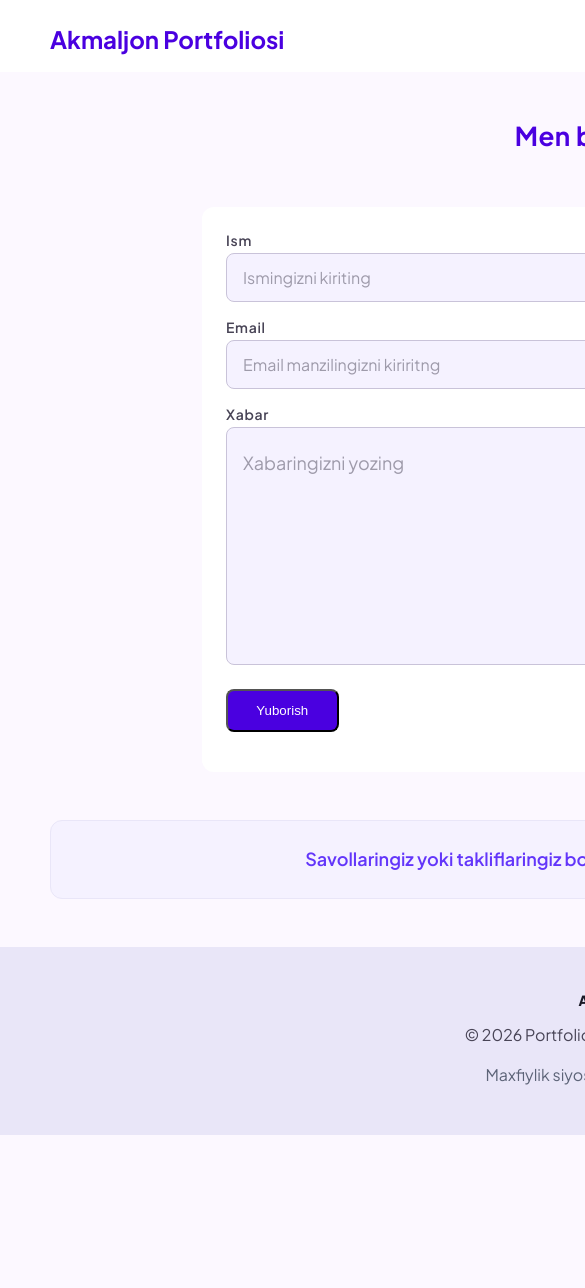
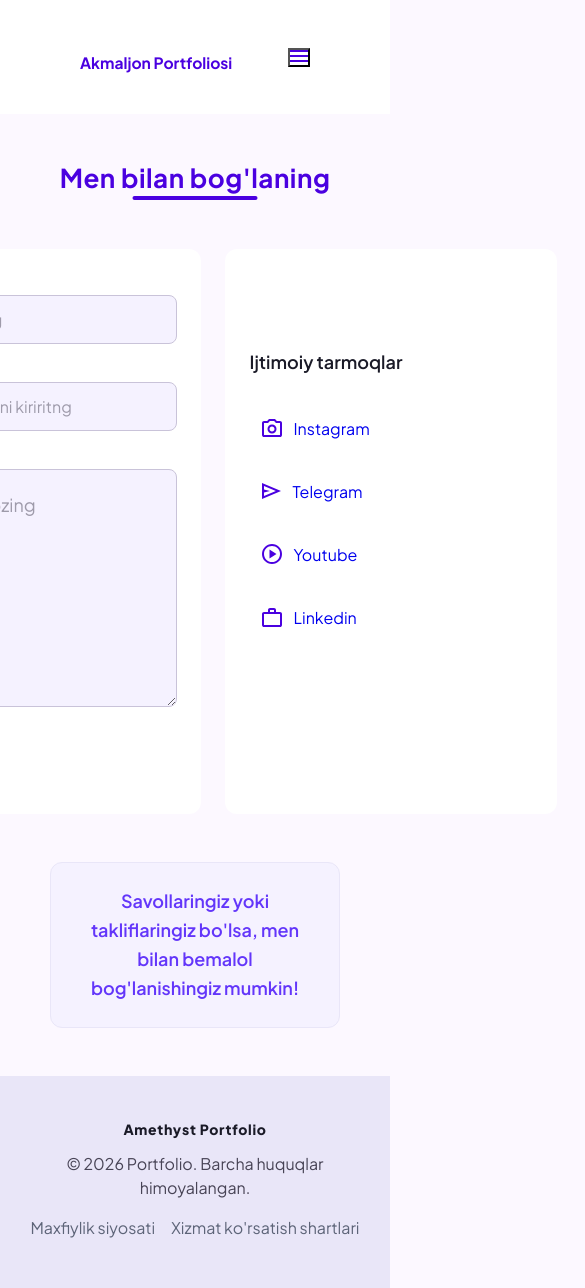
Before and after one commit to akmaljonburibekov/vanilla_loyiham, a plain HTML site: page pages/contact/contact.html in a window 390 px wide. Shown: the top 1288 px of the page, 585 px wide, since content can reach past the window. Before the commit the page ends 1135 px from the top, so only its background shows below. Drawn offline with Linux system fonts and the light colour scheme.

Commit message:
Asosiy va Men haqimda sahifalari responsive qilindi

```diff
--- a/global.css
+++ b/global.css
@@ -20,30 +20,34 @@
   text-decoration: none;
 }
 
+
 .container {
-  min-width: 1200px;
+  max-width: 1300px;
   margin: 0 auto;
   padding: 0 50px;
 }
 
 /* HEADER START */
 .header {
+  background-color: #fff;
+}
+
+.headerWrapper {
   display: flex;
   justify-content: space-between;
   align-items: center;
   padding-top: 16px;
   padding-bottom: 16px;
-  background-color: #fff;
 }
 
 .header h1 a {
   font-weight: 700;
-  font-size: 24px;
+  font-size: clamp(14px, 4vw, 24px);
   line-height: 31.2px;
   color: #4A00E0;
 }
 
-.header button {
+.hireMe {
   padding: 8px 16px;
   border: none;
   border-radius: 8px;
@@ -70,18 +74,20 @@
 .hamburger {
   display: none;
 }
-
 /* HEADER END */
 
 
 /* FOOTER START */
 .footer {
+  background-color: #E9E6F8;
+}
+
+.footerWrapper {
   display: flex;
   flex-direction: column;
   align-items: center;
   padding-top: 46px;
   padding-bottom: 48px;
-  background-color: #E9E6F8;
 }
 
 .footerTitle {
@@ -113,5 +119,45 @@
   line-height: 24px;
   color: #5D6478;
 }
+/* FOOTER END */
 
-/* FOOTER END */
+
+
+/* RESPONSIVE */
+@media (max-width: 768px) {
+  .header {
+    position: relative;
+    padding: 20px 30px;
+  }
+
+  .navbar {
+    display: none;
+    position: absolute;
+    right: 48px;
+    top: 50px;
+    border: 1px solid #E3E0F2;
+    flex-direction: column;
+    gap: 25px;
+    background-color: #fff;
+    max-width: 100px;
+    width: 100%;
+    padding: 20px;
+  }
+
+  .hireMe {
+    display: none;
+  }
+
+  .hamburger {
+    display: block;
+    background-color: transparent;
+  }
+
+  .footer {
+    padding: 0 20px;
+  }
+
+  .footerWrapper {
+    text-align: center;
+  }
+}
--- a/pages/about/about.css
+++ b/pages/about/about.css
@@ -6,7 +6,7 @@
 
 .aboutMe h1 {
   font-weight: 700;
-  font-size: 32px;
+  font-size: clamp(20px, 4vw, 32px);
   line-height: 38.4px;
   letter-spacing: -0.64px;
   color: #1A1A27;
@@ -15,7 +15,7 @@
 
 .aboutMe p {
   font-weight: 400;
-  font-size: 18px;
+  font-size: clamp(14px, 4vw, 18px);
   line-height: 28.8px;
   color: #484456;
 }
@@ -31,14 +31,14 @@
 
 .heroAboutTitle {
   font-weight: 700;
-  font-size: 24px;
+  font-size: clamp(18px, 4vw, 24px);
   line-height: 31.2px;
   color: #4A00E0;
 }
 
 .heroAboutSubTitle {
   font-weight: 600;
-  font-size: 14px;
+  font-size: clamp(14px, 4vw, 18px);
   line-height: 14px;
   letter-spacing: 0.7px;
   color: #575E72;
@@ -47,7 +47,7 @@
 
 .heroAboutDescription {
   font-weight: 400;
-  font-size: 16px;
+  font-size: clamp(14px, 4vw, 16px);
   line-height: 26px;
   color: #484456;
   margin-top: 4px;
@@ -55,8 +55,7 @@
 
 .myHobbiesTitle {
   font-weight: 600;
-  font-size: 18px;
-  line-height: 25.2px;
+  font-size: (12px, 4vw, 18px);
   color: #1A1A27;
 }
 
@@ -68,9 +67,14 @@
   border-radius: 12px;
 }
 
+.aboutContent img {
+  max-width: 190px;
+  width: 100%;
+}
+
 .aboutContent h1 {
   font-weight: 700;
-  font-size: 24px;
+  font-size: clamp(20px, 4vw, 24px);
   line-height: 31.2px;
   color: #4A00E0;
   margin-bottom: 4px;
@@ -78,7 +82,7 @@
 
 .aboutContent h2 {
   font-weight: 600;
-  font-size: 14px;
+  font-size: clamp(12px, 4vw, 14px)
   line-height: 14px;
   letter-spacing: 0.7px;
   color: #575E72;
@@ -87,7 +91,7 @@
 
 .aboutContent p {
   font-weight: 400;
-  font-size: 16px;
+  font-size: clamp(14px, 4vw, 16px);
   line-height: 26px;
   color: #484456;
 }
@@ -120,7 +124,7 @@
 
 .myHobbiesList li a {
   font-weight: 600;
-  font-size: 14px;
+  font-size: clamp(14px, 4vw, 14px);
   line-height: 14px;
   letter-spacing: 0.7px;
   color: #5D6478;
@@ -156,7 +160,7 @@
   display: flex;
   justify-content: space-between;
   margin-bottom: 6px;
-  font-size: 14px;
+  font-size: clamp(14px, 4vw, 14px);
 }
 
 .progress {
@@ -201,7 +205,7 @@
 
 .skillsRightTitle {
   font-weight: 600;
-  font-size: 18px;
+  font-size: clamp(14px, 4vw, 18px);
   line-height: 25.2px;
   color: #4700D7;
 }
@@ -218,9 +222,10 @@
 .textarea {
   padding-top: 8px;
   padding-left: 8px;
-  width: 560px;
+  max-width: 560px;
+  width: 100%;
   height: 200px;
-  font-size: 18px;
+  font-size: clamp(14px, 4vw, 18px);
   box-sizing: border-box;
   border: 1px solid #797488;
   border-radius: 8px;
@@ -228,7 +233,7 @@
 
 .textarea::placeholder {
   font-weight: 400;
-  font-size: 16px;
+  font-size: clamp(14px, 4vw, 16px);
   line-height: 24px;
   color: #48445699;
 }
@@ -245,57 +250,65 @@
 
 .textLength h3 {
   font-weight: 400;
-  font-size: 16px;
+  font-size: clamp(14px, 4vw, 16px);
   line-height: 24px;
   color: #484456;
 }
 
 .textLength h3:last-child {
   font-weight: 600;
-  font-size: 18px;
+  font-size: clamp(14px, 4vw, 16px);
   line-height: 25.2px;
   color: #4A00E0;
 }
-
 /* SKILLS RIGHT END */
 
-/* FOOTER START */
-.footer {
-  display: flex;
+
+/* RESPONSIVE */
+@media (max-width: 768px) {
+  .container {
+    padding: 0;
+  }
+
+  .aboutMe {
+    padding-top: 32px;
+    text-align: center;
+  }
+
+  .aboutMeDesc p {
+    padding: 0 32px;
+  }
+
+  .heroAbout {
+    grid-template-columns: 1fr;/
+    gap: 20px;
+    text-align: center;
+  }
+
+  .aboutContent {
     flex-direction: column;
     align-items: center;
-  padding-top: 46px;
-  padding-bottom: 48px;
-  background-color: #E9E6F8;
+    gap: 20px;
   }
 
-.footerTitle {
-  font-weight: 800;
-  font-size: 14px;
-  line-height: 14px;
-  letter-spacing: 0.7px;
-  color: #1A1A27;
-  margin-bottom: 16px;
+  .skills {
+    grid-template-columns: 1fr;
   }
 
-.footerSubTitle {
-  font-weight: 400;
-  font-size: 16px;
-  line-height: 24px;
-  color: #484456;
-  margin-bottom: 16px;
+  .myHobbiesList {
+    flex-direction: column;
   }
 
-.footerLinks {
+  .myHobbiesImage {
     display: flex;
-  gap: 16px;
+    justify-content: center;
   }
 
-.footerLinks a {
-  text-decoration: none;
-  font-weight: 400;
-  font-size: 16px;
-  line-height: 24px;
-  color: #5D6478;
+  .myHobbiesList li:last-child {
+    padding-right: 16px;
   }
-/* FOOTER END */
+
+  .skillsRight {
+    margin-bottom: 24px;
+  }
+}
--- a/pages/contact/contact.html
+++ b/pages/contact/contact.html
@@ -9,20 +9,20 @@
   </head>
   <body>
     <!-- HEADER START -->
-    <header class="header container">
+    <!-- HEADER START -->
+    <header class="header">
+      <div class="headerWrapper container">
        <h1><a href="/">Akmaljon Portfoliosi</a></h1>
        <nav class="navbar">
-        <a href="../../">Asosiy</a>
+         <a href="/">Asosiy</a>
          <a href="../about/about.html">Men Haqimda</a>
-        <a href="../contact/contact.html">Kontakt</a>
+         <a href="./contact.html">Kontakt</a>
        </nav>
-      <div class="hamburger">
-        <img
-          src="../../asets/images/icons/hamburger.svg"
-          alt="Hamburger Icon"
-        />
+       <button class="hamburger">
+         <img src="../../asets/images/icons/hamburger.svg" alt="Hamburger Icon" />
+       </button>
+       <button class="hireMe">Meni yollang</button>
       </div>
-      <button>Meni yollang</button>
      </header>
    <!-- HEADER END -->
 
@@ -102,7 +102,8 @@
     <!-- CONTACT MESSAGE END -->
 
     <!-- FOOTER START -->
-    <footer class="footer container">
+    <footer class="footer">
+      <div class="footerWrapper continer">
         <h1 class="footerTitle">Amethyst Portfolio</h1>
       <h3 class="footerSubTitle">
         © 2026 Portfolio. Barcha huquqlar himoyalangan.
@@ -111,7 +112,9 @@
         <a href="#">Maxfiylik siyosati</a>
         <a href="#">Xizmat ko'rsatish shartlari</a>
       </div>
+      </div>
     </footer>
     <!-- FOOTER END -->
+
   </body>
 </html>
--- a/style.css
+++ b/style.css
@@ -128,7 +128,7 @@
 
 .counterResult {
   font-weight: 700;
-  font-size: 32px;
+  font-size: clamp(24px, 4vw, 32px);
   line-height: 38.4px;
   letter-spacing: -0.64px;
   color: #1A1A27;
@@ -145,3 +145,50 @@
   color: #fff;
   background-color: #4A00E0;
 }
+
+
+
+/* RESPONSIVE */
+@media (max-width: 768px) {
+  .container {
+    padding: 0;
+  }
+  .hero {
+    padding: 36px 0;
+    margin-top: 0;
+    grid-template-columns: 1fr;
+    gap: 20px;
+  }
+
+  .hero img {
+    justify-self: center;
+  }
+
+  .heroContent {
+    text-align: center;
+  }
+
+  .skills {
+    grid-template-columns: 1fr;
+    gap: 20px;
+  }
+
+  .mySkills {
+    padding-bottom: 28px;
+  }
+
+  .mySkillsTitle {
+    text-align: center;
+    margin-bottom: 20px;
+  }
+
+  .mySkillsLink {
+    display: flex;
+    flex-direction: column;
+    text-align: center;
+  }
+
+  .counterButtons button {
+    padding: 8px 14px;
+  }
+}
```
Also changed, not shown: index.html (+11 -7 lines), pages/about/about.html (+31 -19 lines). Lines whose indentation alone changed are shown as unchanged.
